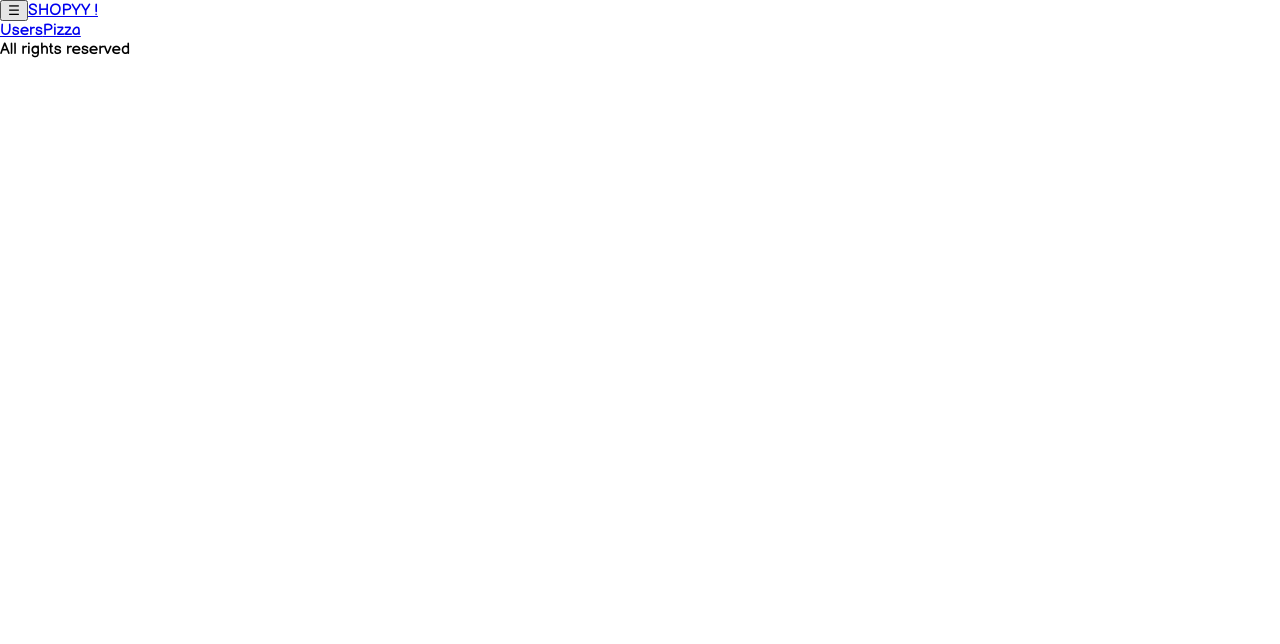
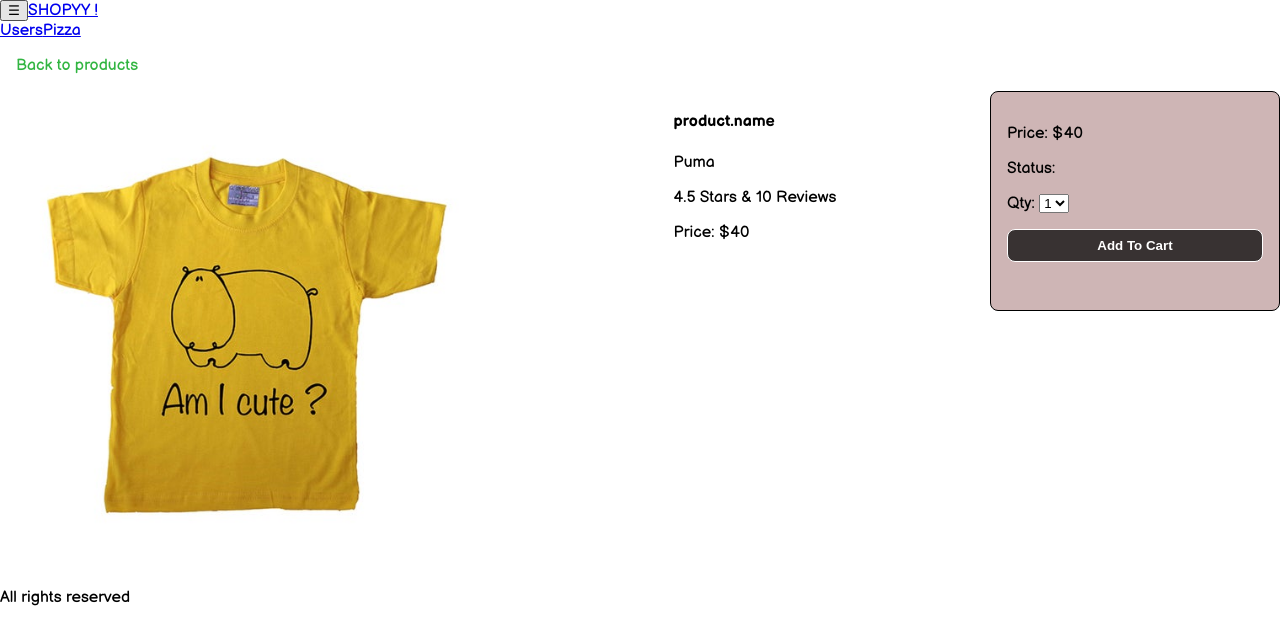
Before and after one commit to amitnashtekar/react-handson-scratch, a React app: page /product/1 in a window 1280 px wide. Shown: the top 644 px of the page. Built offline with nearby package versions, Linux system fonts and the light colour scheme.

Commit message:
completed product detail cmpt with styling

```diff
--- a/src/App.js
+++ b/src/App.js
@@ -26,7 +26,7 @@ const App = (props) =>  {
                 <Sidebar open = {sideBarOpen} openSideBar = {openSideBar}/>
                 <div className = {classes.main}>
                     <Route path="/" exact component={Products} />
-                    <Route path="/product:id" component={ProductDetail} />
+                    <Route path="/product/:id" component={ProductDetail} />
                     <Route path="/pizza" component={AsyncPizza} />
                 </div>
                 <div className = {classes.footer}>
--- a/src/containers/ProductDetail/ProductDetail.js
+++ b/src/containers/ProductDetail/ProductDetail.js
@@ -1,13 +1,64 @@
 import React from 'react';
+import { Link } from 'react-router-dom';
 import classes from './ProductDetail.module.scss';
+import data from '../../data';
 
-const ProductDetail = () =>
-         (
-            <div className = "">
-                <h1>The Users</h1>
-                <p>Awesome users on board of this course!</p>
+const ProductDetail = (props) => {
+    const product = data.products.find(p => p._id === props.match.params.id);
+    return (
+        <div className="">
+            <div className={classes.backlink}>
+                <Link to="/">Back to products</Link>
             </div>
-        );
+            <div className={classes.product}>
+                <div className={classes["product-image"]}>
+                    <img src={product.image} />
+                </div>
+                <div className="product-detail">
+                    <ul className={classes["product-lists"]}>
+                        <li className="product-lists">
+                            <h4>product.name</h4>
+                        </li>
+                        <li>
+                            {product.brand}
+                        </li>
+                        <li className="product-lists">
+                            {product.rating} Stars & {product.numReviews} Reviews
+                        </li>
+                        <li>
+                           Price: ${product.price}
+                        </li>
+                    </ul>
+
+                </div>
+                <div className = {classes["product-action"]}>
+                    <ul>
+                        <li>
+                            Price: ${product.price}
+                        </li>
+                        <li>
+                            Status: {product.status}
+                        </li>
+                        <li>
+                            Qty: <select>
+                                <option>1</option>
+                                <option>2</option>
+                                <option>3</option>
+                                <option>4</option>
+                            </select>
+                        </li>
+                        <li>
+                            <button className={classes["cart-button"]}>
+                                Add To Cart
+                            </button>
+                        </li>
+
+                    </ul>
+                </div>
+            </div>
+        </div>
+    )
+};
 
 
 export default ProductDetail;
--- a/src/containers/ProductDetail/ProductDetail.module.scss
+++ b/src/containers/ProductDetail/ProductDetail.module.scss
@@ -0,0 +1,63 @@
+.product {
+    display: flex;
+    justify-content: space-between;
+    align-items: flex-start;
+    flex-wrap: wrap;
+}
+.backlink {
+    padding: 1rem;
+    a{
+        text-decoration: none;
+        color: #31b541;
+    }
+    a:hover{
+        color: #d22929
+    }
+}
+.product-lists {
+    list-style-type: none;
+    li{
+        margin-bottom: 1rem;
+    }
+
+}
+.product-image{
+    flex: 0 1 30rem;
+    img{
+        max-width: 30rem;
+        width: 100%;
+    }
+}
+.product-action {
+    border: 0.1rem solid;
+    border-radius: 0.5rem;
+
+    background-color: #ceb5b5;
+    flex-grow: 0;
+    flex-basis: 18rem;
+
+    ul{
+        list-style-type: none;
+        padding: 1rem;
+        li{
+            margin-bottom: 1rem;
+        }
+        li:last-child{
+            display: flex;
+            flex-direction: column;
+        }
+    }
+    .cart-button{
+        padding: 0.5rem;
+        border: .1rem solid;
+        border-radius: 0.5rem;
+        cursor: pointer;
+        background: #383232;
+        color: #fff;
+        font-weight: 700;
+    }
+    .cart-button:hover{
+        background: #d22929;
+    }
+
+}
--- a/src/containers/Products/Product/Product.js
+++ b/src/containers/Products/Product/Product.js
@@ -8,7 +8,7 @@ const Product = (props) => (
         return <li key={product.name} className={classes.product}>
             <img src={product.image} alt="cute T shirt" />
             <div className={classes.name}>
-                <Link to = {'/products/' + product._id} >{product.name}</Link> </div>
+                <Link to = {'/product/' + product._id} >{product._id + product.name}</Link> </div>
             <div className={classes.brand}>
                 {product.brand}
             </div>
```
